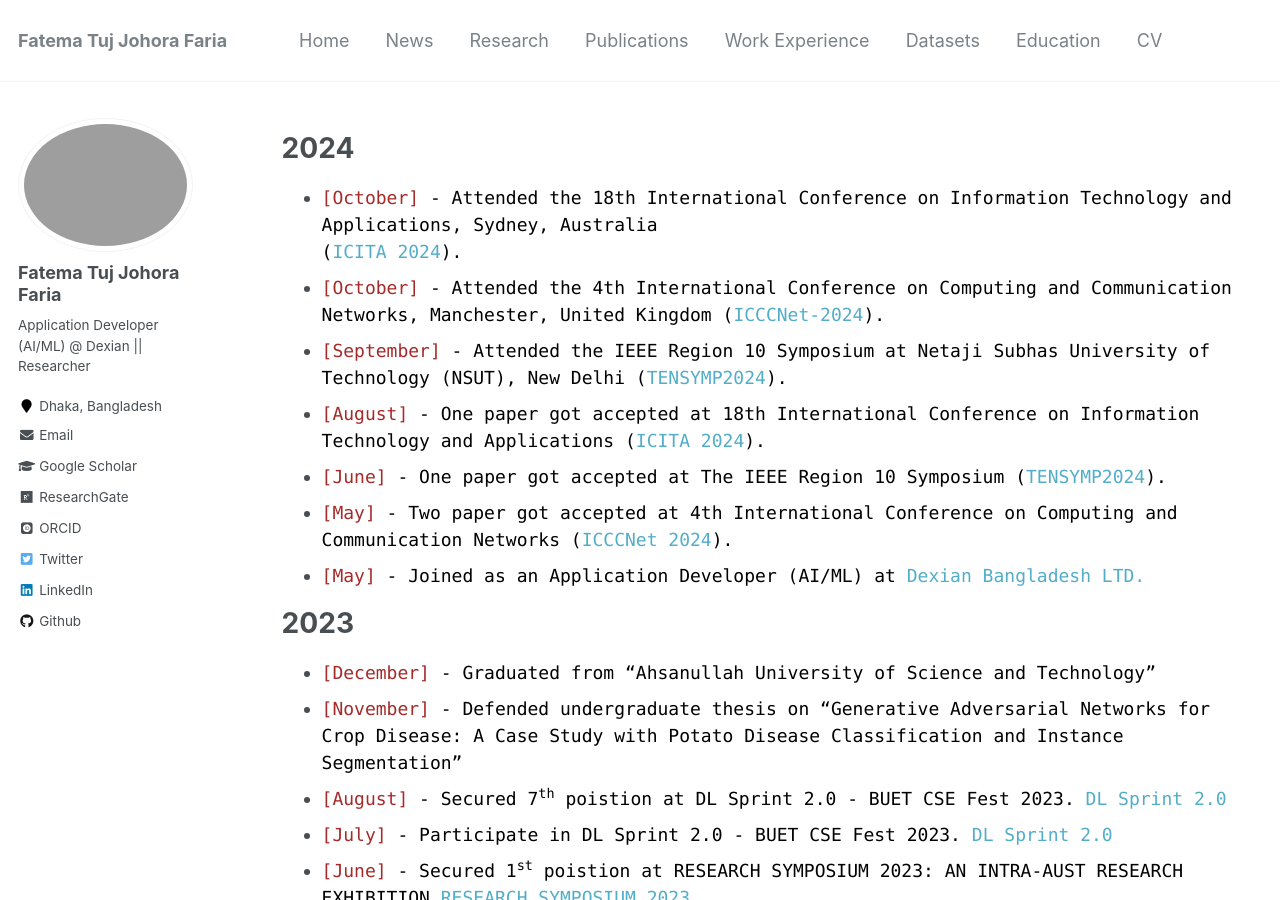
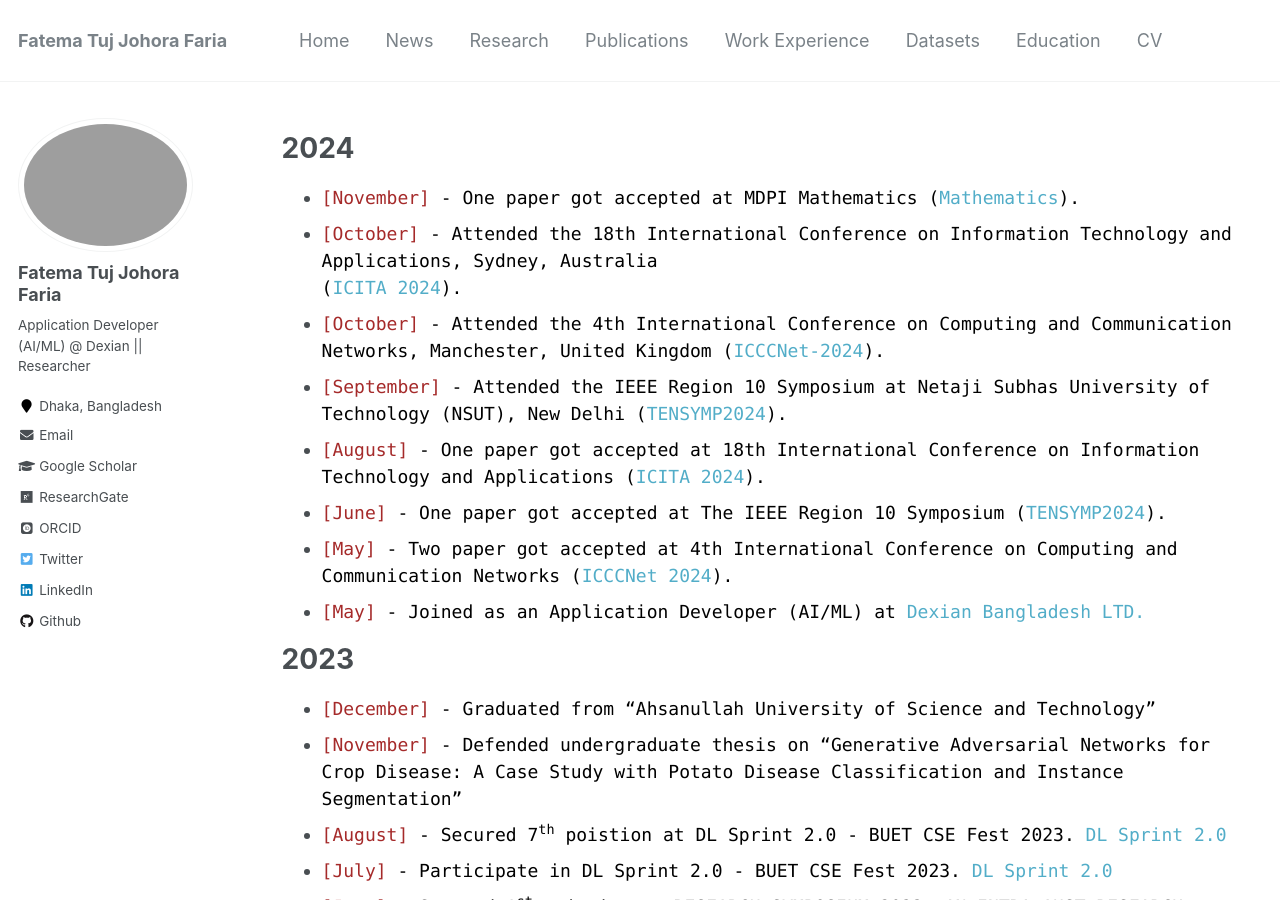
Before and after one commit to fatemafaria142/fatemafaria142.github.io, a Jekyll site: the page built from _pages/news.md, in a window 1280 px wide and 900 px high. Built offline with Jekyll 4.4.1, drawn with Linux system fonts in a browser that asks for light colours; some web fonts are replaced.

Commit message:
Changed to research paper

```diff
--- a/_pages/news.md
+++ b/_pages/news.md
@@ -6,6 +6,7 @@
 ---
 
 # 2024
++ <span style="font-family:Monaco; color:black;"><span style="color:brown">[November]</span> - One paper got accepted at MDPI Mathematics ([Mathematics](https://www.mdpi.com/journal/mathematics)).
 + <span style="font-family:Monaco; color:black;"><span style="color:brown">[October]</span> - Attended the 18th International Conference on Information Technology and Applications, Sydney, Australia <br>([ICITA 2024](https://icita.world/?__im-rgVYHazg=104405410931315538#/)).
 + <span style="font-family:Monaco; color:black;"><span style="color:brown">[October]</span> - Attended the 4th International Conference on Computing and Communication Networks, Manchester, United Kingdom ([ICCCNet-2024](https://icccn.co.uk/)).
 + <span style="font-family:Monaco; color:black;"><span style="color:brown">[September]</span> - Attended the IEEE Region 10 Symposium at Netaji Subhas University of Technology (NSUT), New Delhi ([TENSYMP2024](https://ieeedelhi-tensymp2024.org/)).
```
